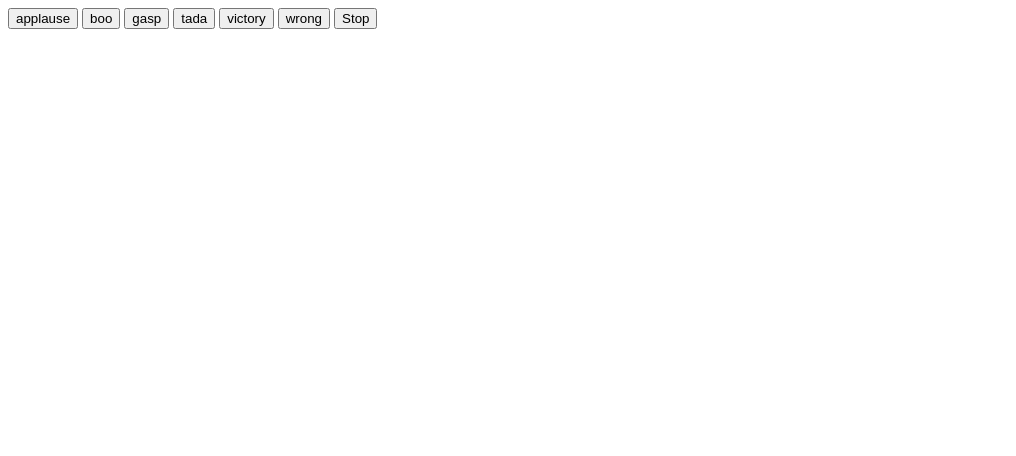
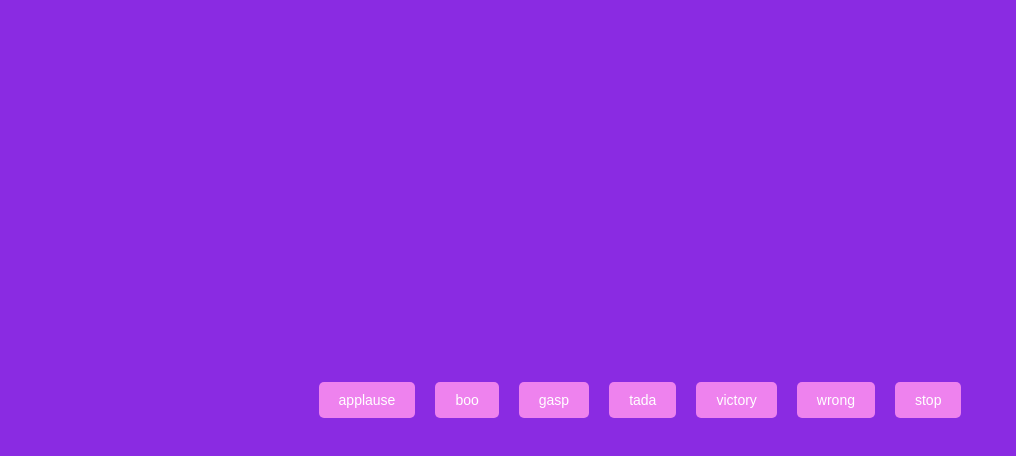
Before and after one commit to acciojob/Soundbar-Vyshnavi1986, a website: page main.html in a window 1280 px wide. Shown: the whole page, without its empty margins (0-1016 px from the left). Drawn offline with Linux system fonts and the light colour scheme.

Commit message:
created a submission

```diff
--- a/main.html
+++ b/main.html
@@ -8,16 +8,29 @@
 
 <body>
 	<!-- the entire body must be written by student -->
-	<div id="buttons">
-    <button class="btn" onclick="playSound('applause.mp3')">applause</button>
-    <button class="btn" onclick="playSound('sound2.mp3')">boo</button>
-    <button class="btn" onclick="playSound('sound3.mp3')">gasp</button>
-		<button class="btn" onclick="playSound('sound3.mp3')">tada</button>
-		<button class="btn" onclick="playSound('sound3.mp3')">victory</button>
-		<button class="btn" onclick="playSound('sound3.mp3')">wrong</button>
-    <button class="btn stop" onclick="stopSound()">Stop</button>
-  </div>
-	<audio id="audio"></audio>
+	<section id="buttons">
+		 <input  class="btn" id="bt-n" type="button" value="applause" onclick="play()">
+         <audio  id="audio" src="https://interactive-examples.mdn.mozilla.net/media/cc0-audio/t-rex-roar.mp3"></audio>
+
+		 <input class="btn" id="bt-n" type="button" value="boo" onclick="play()">
+         <audio id="audio" src="https://interactive-examples.mdn.mozilla.net/media/cc0-audio/t-rex-roar.mp3"></audio>
+
+		 <input class="btn" id="bt-n" type="button" value="gasp" onclick="play()">
+         <audio id="audio" src="https://interactive-examples.mdn.mozilla.net/media/cc0-audio/t-rex-roar.mp3"></audio>
+
+		 <input class="btn" id="bt-n" type="button" value="tada" onclick="play()">
+         <audio id="audio" src="https://interactive-examples.mdn.mozilla.net/media/cc0-audio/t-rex-roar.mp3"></audio>
+
+		 <input class="btn" id="bt-n" type="button" value="victory" onclick="play()">
+         <audio id="audio" src="https://interactive-examples.mdn.mozilla.net/media/cc0-audio/t-rex-roar.mp3"></audio>
+
+		<input class="btn" id="bt-n" type="button" value="wrong" onclick="play()">
+         <audio id="audio" src="https://interactive-examples.mdn.mozilla.net/media/cc0-audio/t-rex-roar.mp3"></audio>
+
+		<input class="stop" id="bt-n" type="button" value="stop" onclick="stop()">
+         <audio id="audio" src="https://interactive-examples.mdn.mozilla.net/media/cc0-audio/t-rex-roar.mp3"></audio>
+
+	</section>
     <script type="text/javascript" src="./script.js">
 </script>
 
--- a/script.js
+++ b/script.js
@@ -1,26 +1,11 @@
 //your JS code here. If required.
-function playSound(soundFile) {
-  const audioElement = document.getElementById('audio');
-
-  // Clear any existing source elements
-  while (audioElement.firstChild) {
-    audioElement.removeChild(audioElement.firstChild);
+function play() {
+    var audio = document.getElementById("audio");
+    audio.play();
   }
 
-  const sourceElement = document.createElement('source');
-  sourceElement.src = `sounds/${soundFile}`;
-  audioElement.appendChild(sourceElement);
-
-  audioElement.load();
-  audioElement.play()
-    .catch((error) => {
-      console.error(error);
-      alert('Failed to play the audio. Please check the file format and location.');
-    });
+function stop() {
+  var audio = document.getElementById("audio");
+  audio.pause();
+  audio.currentTime = 0;
 }
-
-function stopSound() {
-  const audioElement = document.getElementById('audio');
-  audioElement.pause();
-  audioElement.currentTime = 0;
-}
--- a/styles.css
+++ b/styles.css
@@ -1 +1,25 @@
 /*  your css code here. If applicable */
+body{
+	background-color : blueviolet;
+	width : 600px;
+	margin: auto;
+}
+
+#buttons {
+	display: flex;
+	justify-content: center;
+	align-items: center;
+	height: 100vh
+}
+
+input {
+	font-size: 14px;
+	padding: 10px 20px;
+	margin:  10px;
+	border-radius: 5px;
+	background-color: violet;
+	color: white;
+	border: none;
+	outline: none;
+	cursor: pointer;
+}
```
